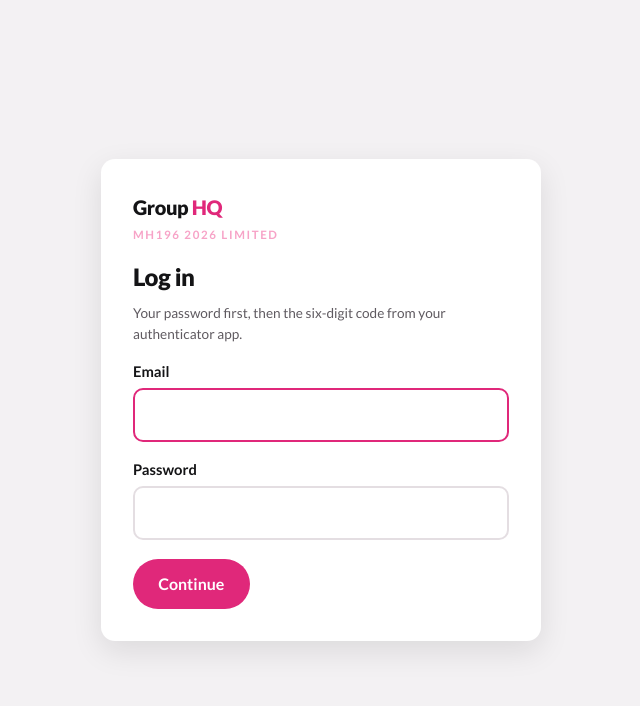
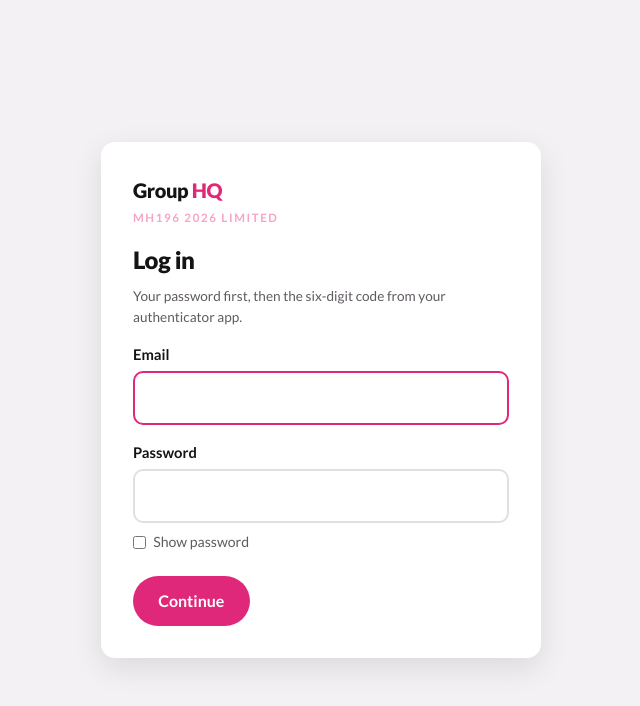
Before and after one commit to Martoon196/group-hq, a FastAPI app: page /login in a window 1280 px wide. Shown: the top 706 px of the page, without its empty margins (319-959 px from the left). Run offline with FastAPI, Linux system fonts and the light colour scheme; parts of the project's set-up code (start-up, migrations or seed data) failed here and were passed over.

Commit message:
Login: keep the password set in Render, 8-character minimum, show-password
On the first login the forced change now offers "Keep this password":
the admin who typed ADMIN_PASSWORD into Render themselves re-enters it,
the flag clears and the choice is audited as password.keep; a password
that was generated still has to be changed by the person who reads the
log, and the page tells everyone to delete ADMIN_PASSWORD from Render.
The minimum length drops from 12 to 8 (NIST SP 800-63B's floor), with
MIN_PASSWORD_LENGTH to raise it; every login also needs the
authenticator code. A "Show password" checkbox sits under every
password box on the login and password pages.

Two entitlement tests posted a hard-coded "today" of 2026-10-20 to the
live recompute, which only accepts the real UTC date, so they failed
from midnight. They now post utc_today().

Tests: 225 passed on Postgres 16 (two new).

Co-Authored-By: Claude Opus 5.5 <noreply@anthropic.com>
Claude-Session: https://claude.ai/code/session_01MRkutSJzB25wZA6EeiDJaT

```diff
--- a/app/config.py
+++ b/app/config.py
@@ -53,7 +53,6 @@ SESSION_MAX_AGE = int(os.environ.get("SESSION_MAX_AGE", 60 * 60 * 24 * 14))   #
 PENDING_MAX_AGE = int(os.environ.get("PENDING_MAX_AGE", 5 * 60))              # 5 minutes to type the code
 SECURE_COOKIES = _bool("SECURE_COOKIES", BASE_URL.startswith("https"))
 TOTP_ISSUER = os.environ.get("TOTP_ISSUER", "Group HQ")
-MIN_PASSWORD_LENGTH = 12
 
 # Product connectors. Tokens are secrets and never have defaults; base URLs are the live hosts.
 PP_BASE_URL = os.environ.get("PP_BASE_URL", "https://propertypredator.com").rstrip("/")
@@ -72,6 +71,10 @@ def _int(name: str, default: int) -> int:
         return int(raw) if raw else default
     except ValueError:
         return default
+
+# Eight is the floor NIST SP 800-63B sets for a memorised secret; every login here also needs the authenticator
+# code, which carries most of the protection. Raise it with MIN_PASSWORD_LENGTH if the policy changes.
+MIN_PASSWORD_LENGTH = max(8, _int("MIN_PASSWORD_LENGTH", 8))
 
 
 # Outbound email for the franchise follow-ups (app.services.followups). With SMTP_HOST unset the emails are
--- a/app/routers/auth.py
+++ b/app/routers/auth.py
@@ -10,6 +10,7 @@ from ..auth import (THROTTLED_MESSAGE, _DUMMY_HASH, check_origin, clear_pending,
                     find_user_by_email, hash_password, login_allowed, password_needs_rehash, password_problem,
                     pending_secret, provisioning_uri, qr_svg, read_pending, record_failure, require_admin, safe_next,
                     set_pending, set_session, touch_login, verify_password, verify_totp)
+from .. import config
 from ..db import get_db
 from ..models import User
 from ..services.audit import audit
@@ -118,14 +119,15 @@ def logout():
 # ---- password change ---------------------------------------------------------------
 @router.get("/password", response_class=HTMLResponse)
 def password_form(request: Request, first: str = "", user: User = Depends(require_admin)):
-    return render(request, "password.html", {"user": user, "section": "password", "first": bool(first), "error": ""})
+    return render(request, "password.html", {"user": user, "section": "password", "first": bool(first) and user.must_change_password,
+                                             "error": "", "min_len": config.MIN_PASSWORD_LENGTH})
 
 
 @router.post("/password", response_class=HTMLResponse)
 def password_change(request: Request, current_password: str = Form(""), new_password: str = Form(""),
                     confirm_password: str = Form(""), db: Session = Depends(get_db),
                     user: User = Depends(require_admin)):
-    ctx = {"user": user, "section": "password", "first": user.must_change_password}
+    ctx = {"user": user, "section": "password", "first": user.must_change_password, "min_len": config.MIN_PASSWORD_LENGTH}
     if not verify_password(current_password, user.password_hash):
         return render(request, "password.html", {**ctx, "error": "Your current password was not recognised."}, 401)
     problem = password_problem(new_password, confirm_password, current_password)
@@ -139,3 +141,21 @@ def password_change(request: Request, current_password: str = Form(""), new_pass
     resp = go("/", ok="Password changed. Other devices have been signed out.")
     set_session(resp, user)       # the old cookie died with the old hash; keep this browser signed in
     return resp
+
+
+@router.post("/password/keep", response_class=HTMLResponse)
+def password_keep(request: Request, current_password: str = Form(""), db: Session = Depends(get_db),
+                  user: User = Depends(require_admin)):
+    """First login only: the admin chose ADMIN_PASSWORD themselves and keeps it. The password is checked again,
+    the forced-change flag is cleared and the choice is audited; the reminder to delete ADMIN_PASSWORD from the
+    environment is the page's job."""
+    ctx = {"user": user, "section": "password", "first": user.must_change_password, "min_len": config.MIN_PASSWORD_LENGTH}
+    if not user.must_change_password:
+        return go("/password")
+    if not verify_password(current_password, user.password_hash):
+        return render(request, "password.html", {**ctx, "error": "Your current password was not recognised."}, 401)
+    user.must_change_password = False
+    db.add(user)
+    audit(db, user, "password.keep", f"user:{user.id}")
+    db.commit()
+    return go("/", ok="Password kept. Now delete ADMIN_PASSWORD from the service's Environment page in Render.")
--- a/app/static/app.css
+++ b/app/static/app.css
@@ -154,3 +154,5 @@ table.data td.detail { max-width: 46ch; word-break: break-word; }
 .qr svg { display: block; width: 100%; height: auto; }
 .secret { display: inline-block; font-size: 1.05rem; letter-spacing: .12em; background: var(--mist); padding: .4rem .6rem; border-radius: 8px; word-break: break-all; }
 .uri { font-size: .78rem; word-break: break-all; }
+.show-pw { display: inline-flex; align-items: center; gap: .45rem; font-size: .88rem; color: var(--muted); margin-top: .55rem; cursor: pointer; }
+.show-pw input { width: auto; margin: 0; }
--- a/app/static/app.js
+++ b/app/static/app.js
@@ -4,6 +4,14 @@
   document.addEventListener("submit", function (e) {
     var f = e.target;
     if (f.dataset.confirm && !window.confirm(f.dataset.confirm)) e.preventDefault();
+  });
+  document.addEventListener("change", function (e) {
+    var box = e.target;
+    if (!box.matches || !box.matches("[data-show-password]")) return;
+    box.getAttribute("data-show-password").split(",").forEach(function (sel) {
+      var field = document.querySelector(sel.trim());
+      if (field) field.type = box.checked ? "text" : "password";
+    });
   });
   document.addEventListener("click", function (e) {
     var btn = e.target.closest("[data-copy-target]");
--- a/app/templates/login.html
+++ b/app/templates/login.html
@@ -12,6 +12,7 @@
     <input type="hidden" name="next" value="{{ next }}">
     <div class="field"><label for="email">Email</label><input id="email" name="email" type="email" required autocomplete="username" autofocus></div>
     <div class="field mt-1"><label for="password">Password</label><input id="password" name="password" type="password" required autocomplete="current-password"></div>
+    <label class="show-pw"><input type="checkbox" data-show-password="#password"> Show password</label>
     <div class="form-actions"><button class="btn btn-primary" type="submit">Continue</button></div>
   </form>
 </main>
```
Also changed, not shown: app/templates/password.html (+16 -6 lines), tests/test_auth.py (+36 -0 lines), tests/test_entitlements.py (+4 -3 lines).
